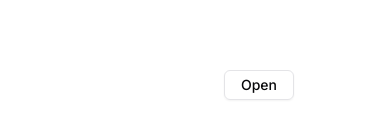
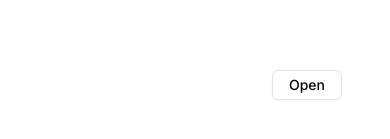
Before and after one commit to tanerengiiin/taner.dev, a Next.js app: page /popover in a window 390 px wide. Shown: the part 177-316 px from the top of the page. Built offline with nearby package versions, Linux system fonts and the light colour scheme.

Commit message:
Fix translate

```diff
--- a/app/popover/page.tsx
+++ b/app/popover/page.tsx
@@ -115,7 +115,7 @@ const PopoverPage = () => {
     <div className="w-full h-screen flex items-center justify-center">
       <Popover>
         <PopoverTrigger asChild>
-          <button className="-translate-y-40 translate-x-16 min-w-14 px-4 py-1 hover:bg-zinc-100 transition-all rounded-md border text-sm font-medium shadow-sm">
+          <button className="-translate-y-40 translate-x-28 lg:translate-x-16 min-w-14 px-4 py-1 hover:bg-zinc-100 transition-all rounded-md border text-sm font-medium shadow-sm">
             Open
           </button>
         </PopoverTrigger>
```
